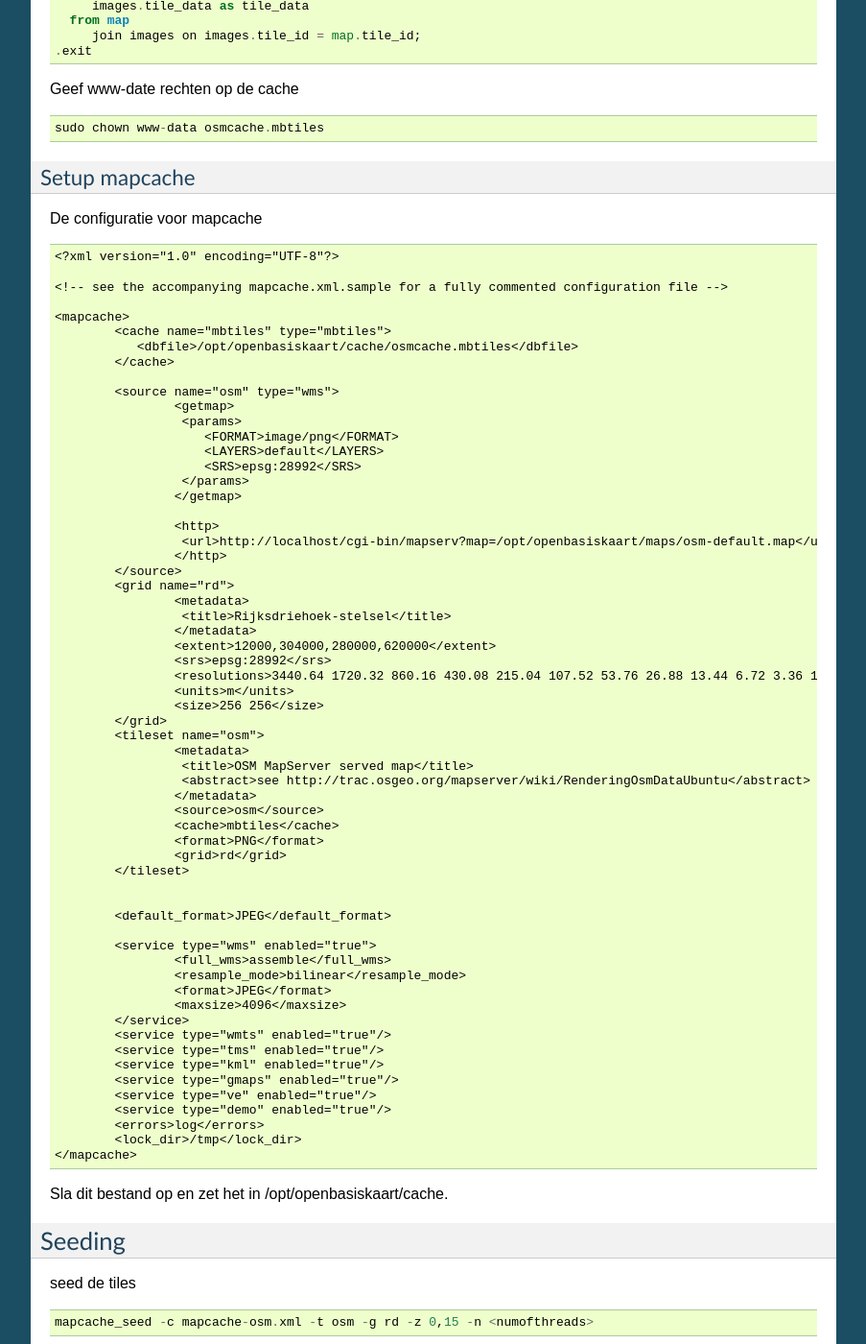
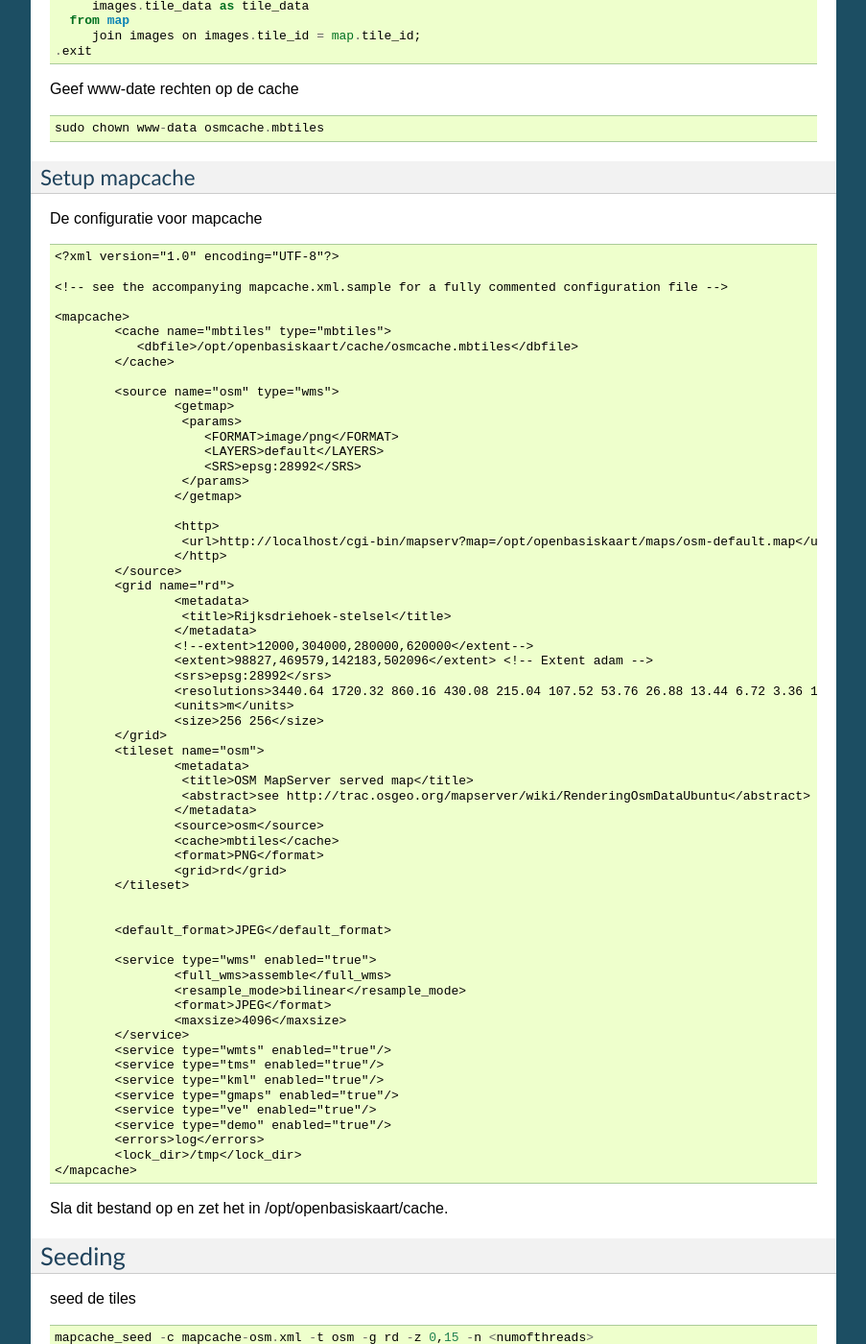
Before and after one commit to opengeogroep/openbasiskaart, a Sphinx documentation site: the page built from docs/source/mapcache-toolchain.rst, in a window 1280 px wide and 1400 px high, scrolled down 4677 px. Shown: the whole window at 96% size, without its empty margins (198-1101 px from the left). Built offline with Sphinx 7.4.7, drawn with Linux system fonts in a browser that asks for light colours.

Commit message:
Alleen Amsterdam als extent nemen (seed sneller)

```diff
--- a/docs/source/mapcache-toolchain.rst
+++ b/docs/source/mapcache-toolchain.rst
@@ -311,7 +311,8 @@ De configuratie voor mapcache ::
 			<metadata>
 			 <title>Rijksdriehoek-stelsel</title>
 			</metadata>
-			<extent>12000,304000,280000,620000</extent>
+			<!--extent>12000,304000,280000,620000</extent-->
+			<extent>98827,469579,142183,502096</extent> <!-- Extent adam -->
 			<srs>epsg:28992</srs>
 			<resolutions>3440.64 1720.32 860.16 430.08 215.04 107.52 53.76 26.88 13.44 6.72 3.36 1.68 0.84 0.42 0.21</resolutions>
 			<units>m</units>
```
